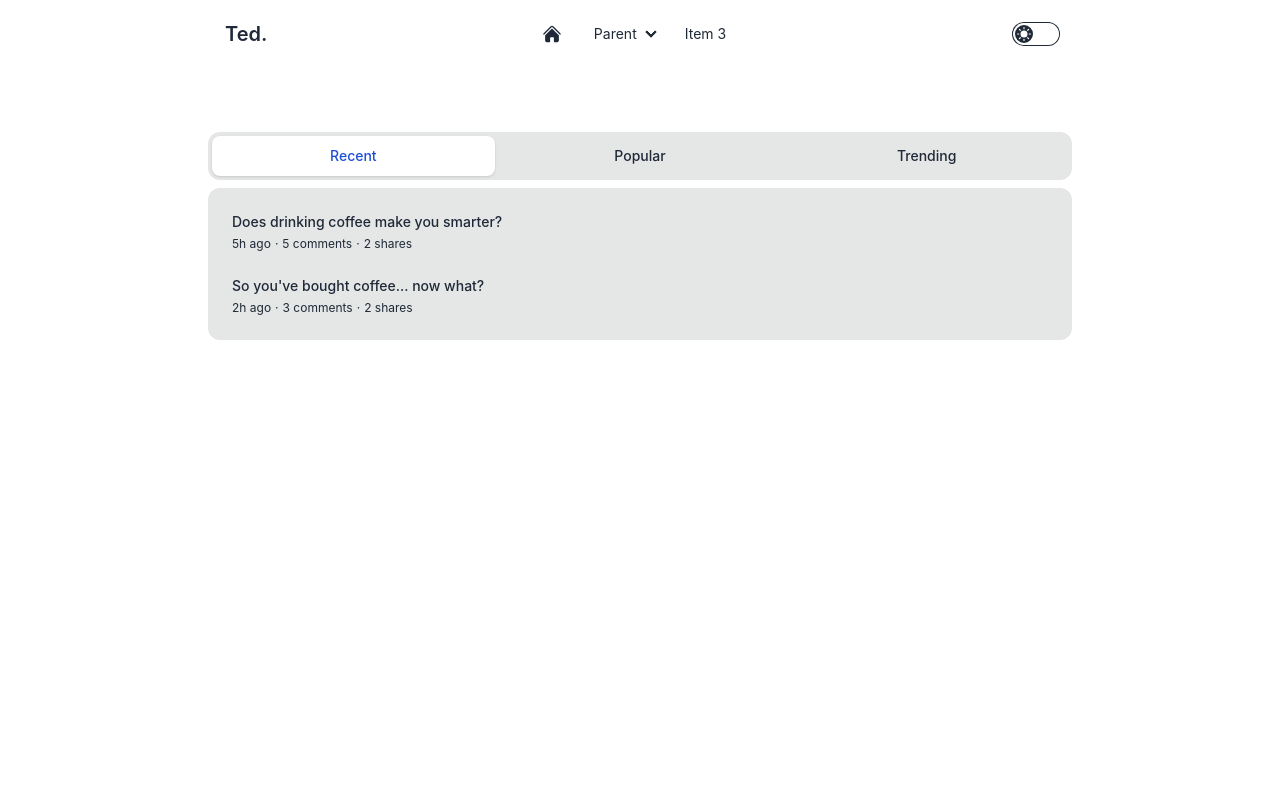
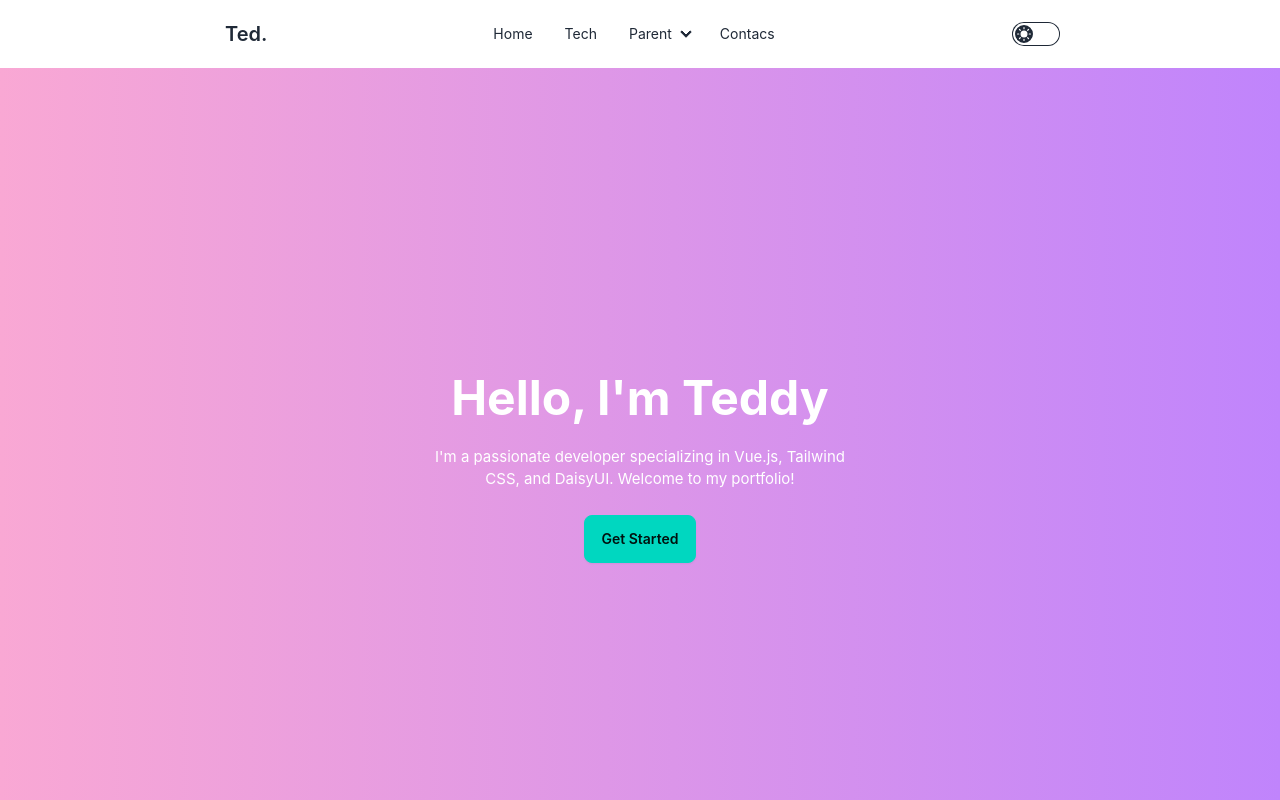
Before and after one commit to teddynanta/vue-project, a Vue app: page / in a window 1280 px wide. Shown: the top 800 px of the page. Built offline with nearby package versions, Linux system fonts and the light colour scheme.

Commit message:
feat adding hero section

```diff
--- a/package.json
+++ b/package.json
@@ -12,6 +12,7 @@
   "dependencies": {
     "@headlessui/vue": "^1.7.23",
     "@heroicons/vue": "^2.2.0",
+    "animate.css": "^4.1.1",
     "motion": "^12.0.1",
     "pinia": "^2.3.0",
     "vue": "^3.5.13",
--- a/src/App.vue
+++ b/src/App.vue
@@ -1,6 +1,7 @@
 <script setup>
 import DaisyNavbar from './components/partials/DaisyNavbar.vue';
 import Tab from './components/layouts/Tab.vue';
+import HeroSection from './components/layouts/HeroSection.vue';
 </script>
 
 <template>
@@ -8,6 +9,7 @@ import Tab from './components/layouts/Tab.vue';
         <header>
             <DaisyNavbar />
         </header>
+        <HeroSection />
         <div class="flex justify-center lg:px-52 2xl:px-96">
         <Tab />
         </div>
--- /dev/null
+++ b/src/components/layouts/HeroSection.vue
@@ -0,0 +1,17 @@
+<template>
+  <div class="hero min-h-screen bg-gradient-to-r from-pink-300 to-purple-400">
+    <div class="hero-content text-center">
+      <div class="max-w-md">
+        <h1 class="text-5xl font-bold text-white">Hello, I'm Teddy</h1>
+        <p class="py-6 text-white">I'm a passionate developer specializing in Vue.js, Tailwind CSS, and DaisyUI. Welcome to my portfolio!</p>
+        <button class="btn btn-accent">Get Started</button>
+      </div>
+    </div>
+  </div>
+</template>
+
+<script>
+export default {
+  name: 'HeroSection',
+}
+</script>
--- a/src/components/partials/DaisyNavbar.vue
+++ b/src/components/partials/DaisyNavbar.vue
@@ -47,7 +47,8 @@ onMounted(() => {
     </form>
   </dialog>
 
-  <div class="navbar bg-base-100 text-base-content lg:px-52 2xl:px-96">
+
+  <div class="navbar bg-transparent text-base-content lg:px-52 2xl:px-96">
     <div class="navbar-start">
       <div class="dropdown">
         <div tabindex="0" role="button" class="btn btn-ghost lg:hidden">
@@ -78,13 +79,18 @@ onMounted(() => {
           <li><a>Item 3</a></li>
         </ul>
       </div>
-      <a class="btn btn-ghost text-xl">Ted.</a>
+      <a href="#" class="btn btn-ghost text-xl">Ted.</a>
     </div>
     <div class="navbar-center hidden lg:flex">
       <ul class="menu menu-horizontal px-1">
         <li>
           <a>
-            <HomeIcon />
+            Home
+          </a>
+        </li>
+        <li>
+          <a>
+            Tech
           </a>
         </li>
         <li>
@@ -96,7 +102,7 @@ onMounted(() => {
             </ul>
           </details>
         </li>
-        <li><a>Item 3</a></li>
+        <li><a>Contacs</a></li>
       </ul>
     </div>
     <div class="navbar-end me-3">
@@ -110,4 +116,5 @@ onMounted(() => {
       </label>
     </div>
   </div>
+
 </template>
```
Also changed, not shown: 1 other file (tests, documents, lock files or other folders).
